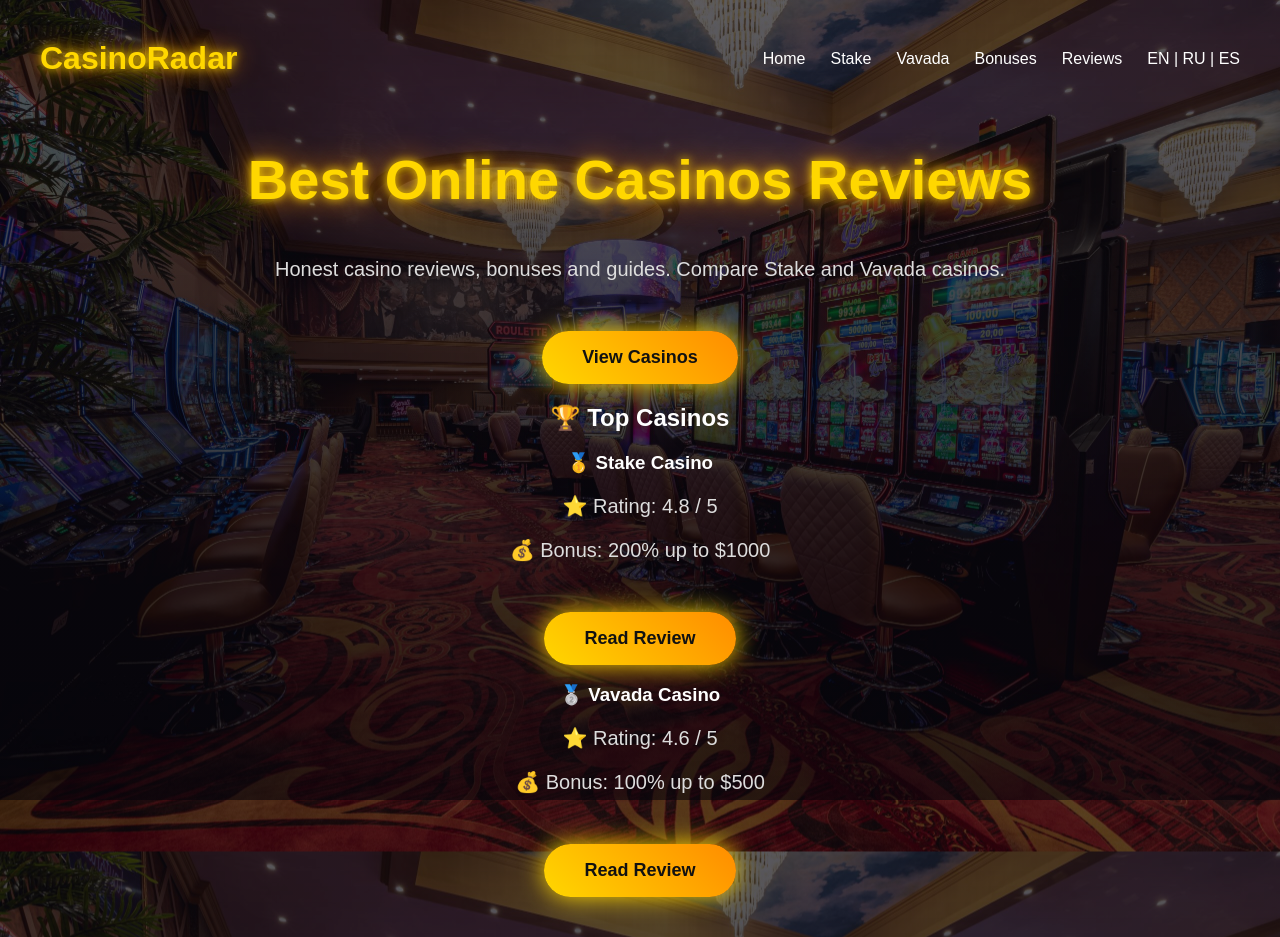
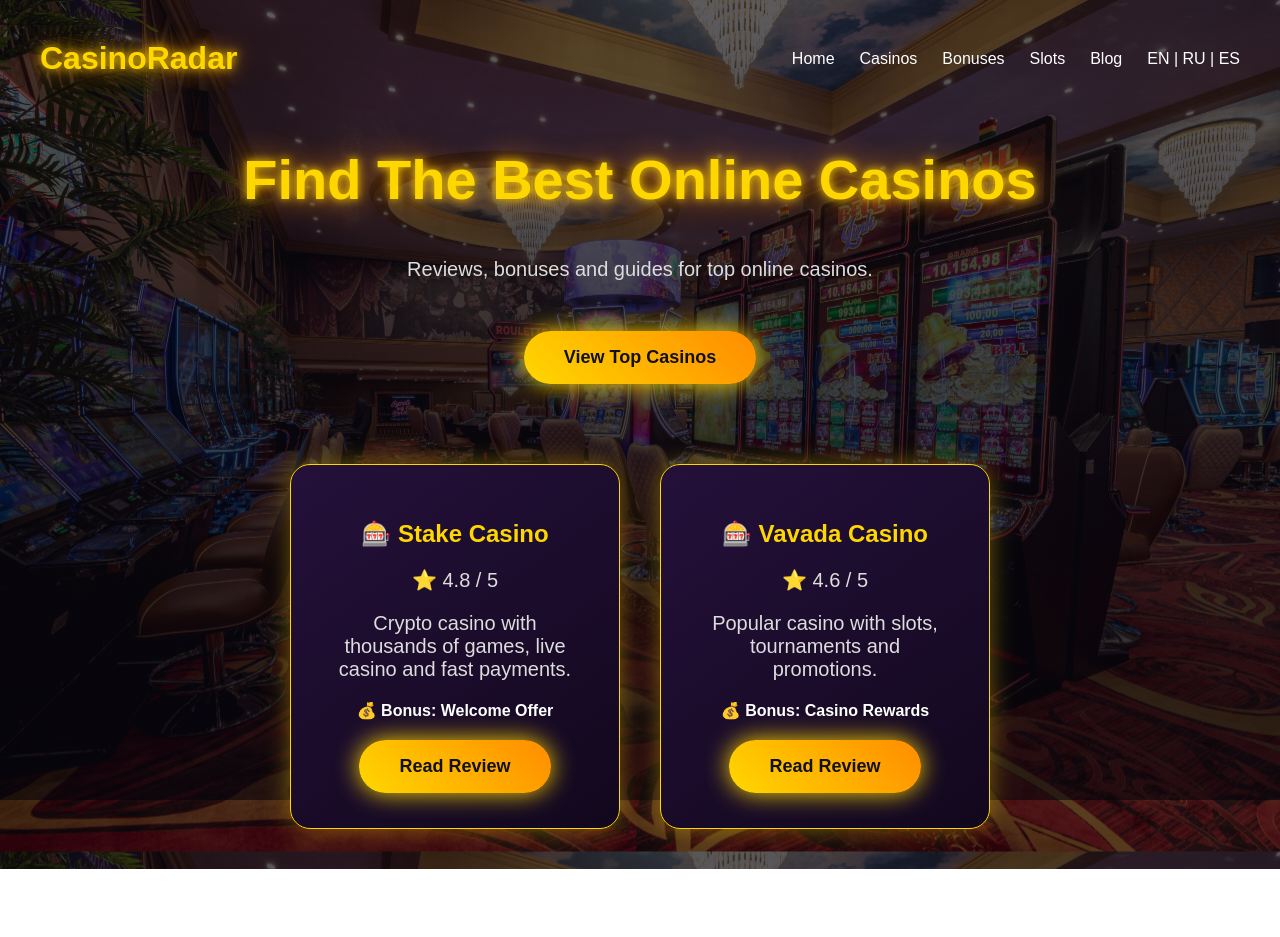
Before and after one commit to Radargaming/Casinoradar, a Next.js app: page / in a window 1280 px wide. After the commit the page ends 869 px from the top, so only its background shows below. Built offline with nearby package versions, Linux system fonts and the light colour scheme.

Commit message:
Update page.js

```diff
--- a/app/page.js
+++ b/app/page.js
@@ -9,10 +9,10 @@
 
         <div className="menu">
           <span>Home</span>
-          <span>Stake</span>
-          <span>Vavada</span>
+          <span>Casinos</span>
           <span>Bonuses</span>
-          <span>Reviews</span>
+          <span>Slots</span>
+          <span>Blog</span>
           <span>EN | RU | ES</span>
         </div>
       </nav>
@@ -21,44 +21,42 @@
       <section className="hero">
 
         <h1>
-          Best Online Casinos Reviews
+          Find The Best Online Casinos
         </h1>
 
         <p>
-          Honest casino reviews, bonuses and guides.
-          Compare Stake and Vavada casinos.
+          Reviews, bonuses and guides for top online casinos.
         </p>
 
         <button>
-          View Casinos
+          View Top Casinos
         </button>
 
       </section>
 
 
-      <section className="top-casinos">
+
+      <section className="cards">
+
+
+        <div className="card">
 
           <h2>
-          🏆 Top Casinos
+            🎰 Stake Casino
           </h2>
 
-
-        <div className="ranking">
-
-
-          <div className="rank-card">
-
-            <h3>
-              🥇 Stake Casino
-            </h3>
-
-            <p>
-              ⭐ Rating: 4.8 / 5
+          <p className="rating">
+            ⭐ 4.8 / 5
           </p>
 
           <p>
-              💰 Bonus: 200% up to $1000
+            Crypto casino with thousands of games,
+            live casino and fast payments.
           </p>
+
+          <strong>
+            💰 Bonus: Welcome Offer
+          </strong>
 
           <button>
             Read Review
@@ -68,19 +66,25 @@
 
 
 
-          <div className="rank-card">
 
-            <h3>
-              🥈 Vavada Casino
-            </h3>
+        <div className="card">
 
-            <p>
-              ⭐ Rating: 4.6 / 5
+          <h2>
+            🎰 Vavada Casino
+          </h2>
+
+          <p className="rating">
+            ⭐ 4.6 / 5
           </p>
 
           <p>
-              💰 Bonus: 100% up to $500
+            Popular casino with slots,
+            tournaments and promotions.
           </p>
+
+          <strong>
+            💰 Bonus: Casino Rewards
+          </strong>
 
           <button>
             Read Review
@@ -89,8 +93,6 @@
         </div>
 
 
-        </div>
-
       </section>
 
 
```
Lines whose indentation alone changed are shown as unchanged.
